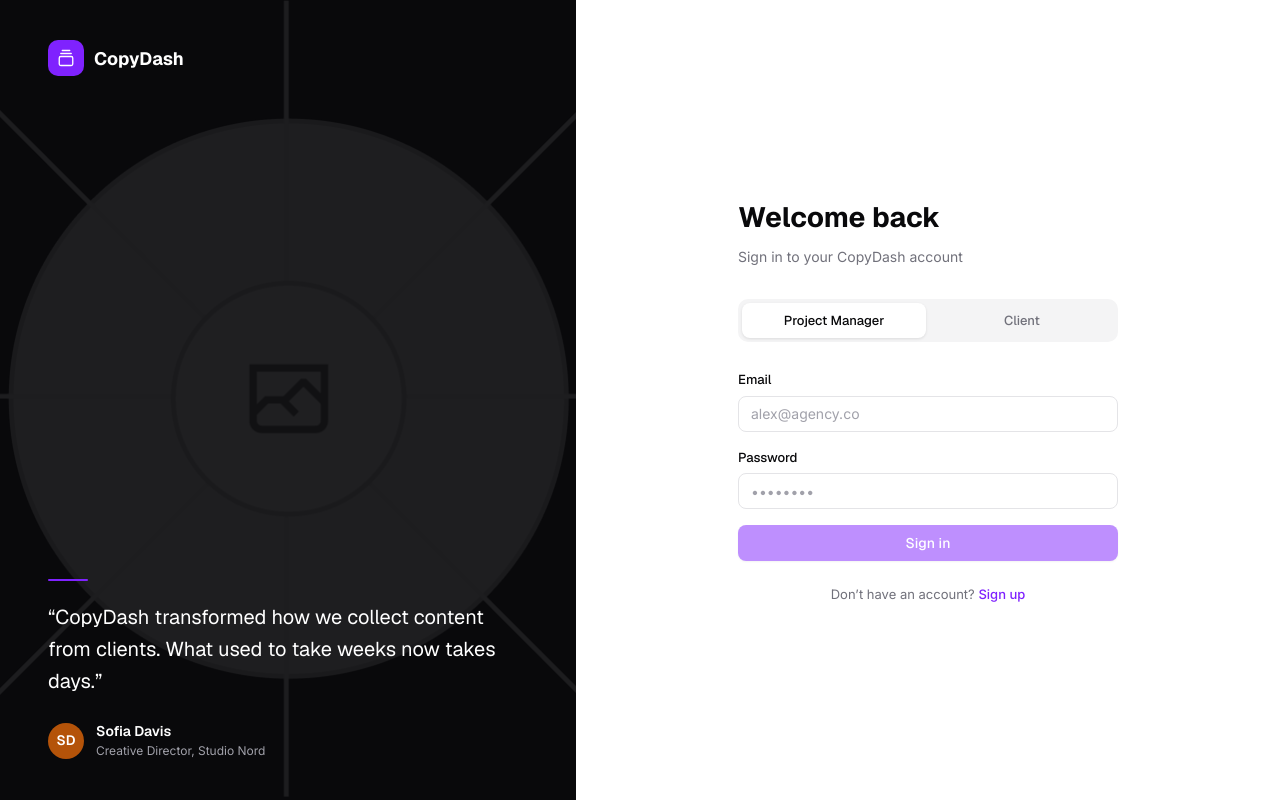
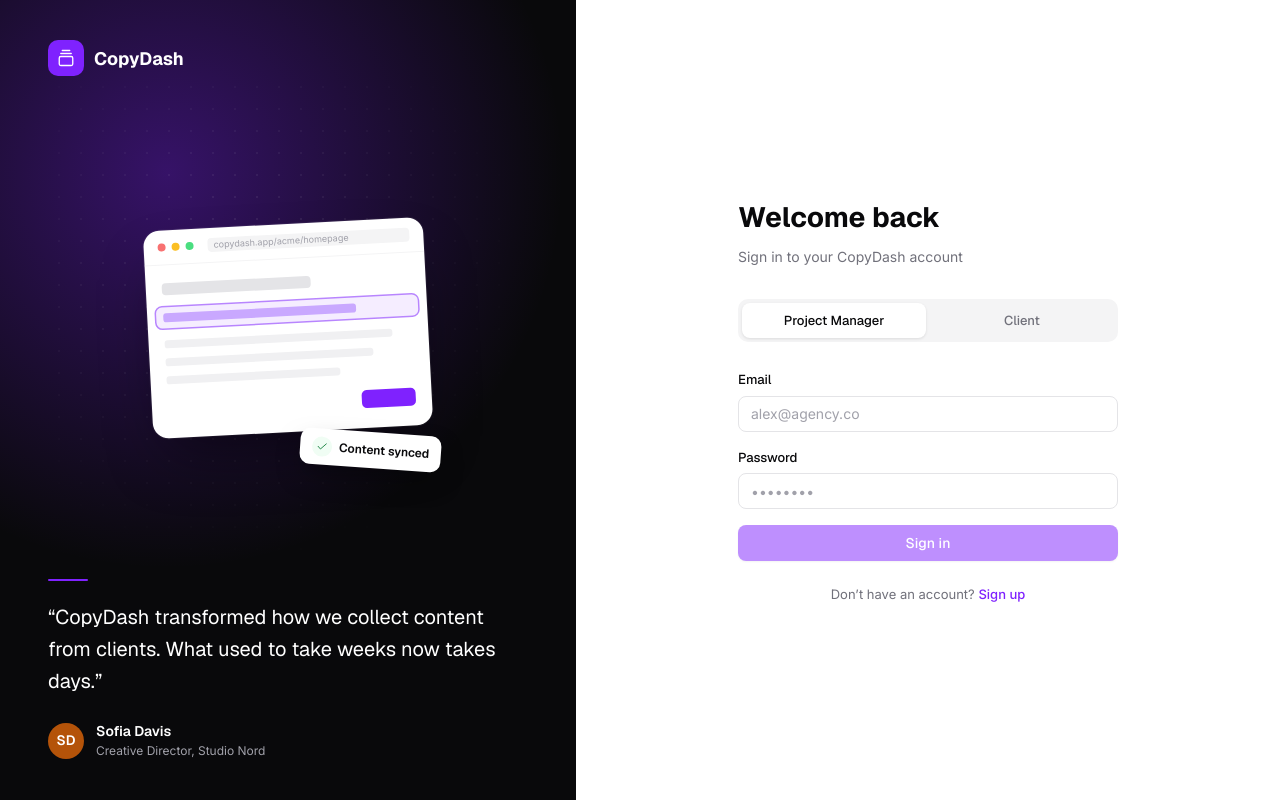
Before and after one commit to elilisaehr/CopyDash, a Next.js app in the folder copydash-app/: page /login in a window 1280 px wide. Built offline with nearby package versions, Linux system fonts and the light colour scheme.

Commit message:
Add files via upload

```diff
--- a/copydash-app/app/login/page.tsx
+++ b/copydash-app/app/login/page.tsx
@@ -6,6 +6,7 @@
 import { createClient } from "@/lib/supabase/client";
 import { Icon } from "@/components/ui/icon";
 import { Avatar, Btn, FieldInput, Spinner } from "@/components/ui/primitives";
+import { AuthVisual } from "@/components/ui/auth-visual";
 
 export default function LoginPage() {
   const router = useRouter();
@@ -34,8 +35,7 @@
   return (
     <div style={{ display: "flex", minHeight: "100vh", background: "#fff", fontFamily: "var(--font-body)" }}>
       {/* Left panel */}
-      <div style={{ width: "45%", background: "#09090b", display: "flex", flexDirection: "column", justifyContent: "space-between", padding: "40px 48px", position: "relative", overflow: "hidden" }}>
-        <div style={{ position: "absolute", inset: 0, backgroundImage: "url(/assets/auth-bg.png)", backgroundSize: "cover", backgroundPosition: "center", opacity: 0.18 }} />
+      <div style={{ width: "45%", background: "#09090b", display: "flex", flexDirection: "column", padding: "40px 48px", position: "relative", overflow: "hidden" }}>
         <div style={{ position: "relative", zIndex: 1 }}>
           <div style={{ display: "flex", alignItems: "center", gap: 10 }}>
             <div style={{ width: 36, height: 36, borderRadius: 10, background: "#7f22fe", display: "flex", alignItems: "center", justifyContent: "center" }}>
@@ -44,6 +44,9 @@
             <span style={{ fontSize: 18, fontWeight: 700, color: "#fff", fontFamily: "var(--font-sans)" }}>CopyDash</span>
           </div>
         </div>
+
+        <AuthVisual />
+
         <div style={{ position: "relative", zIndex: 1 }}>
           <div style={{ width: 40, height: 2, background: "#7f22fe", marginBottom: 20, borderRadius: 1 }} />
           <p style={{ fontSize: 20, color: "#fff", lineHeight: 1.6, margin: "0 0 24px", fontFamily: "var(--font-sans)", fontWeight: 400 }}>
```
Also changed, not shown: 1 other file (tests, documents, lock files or other folders).
